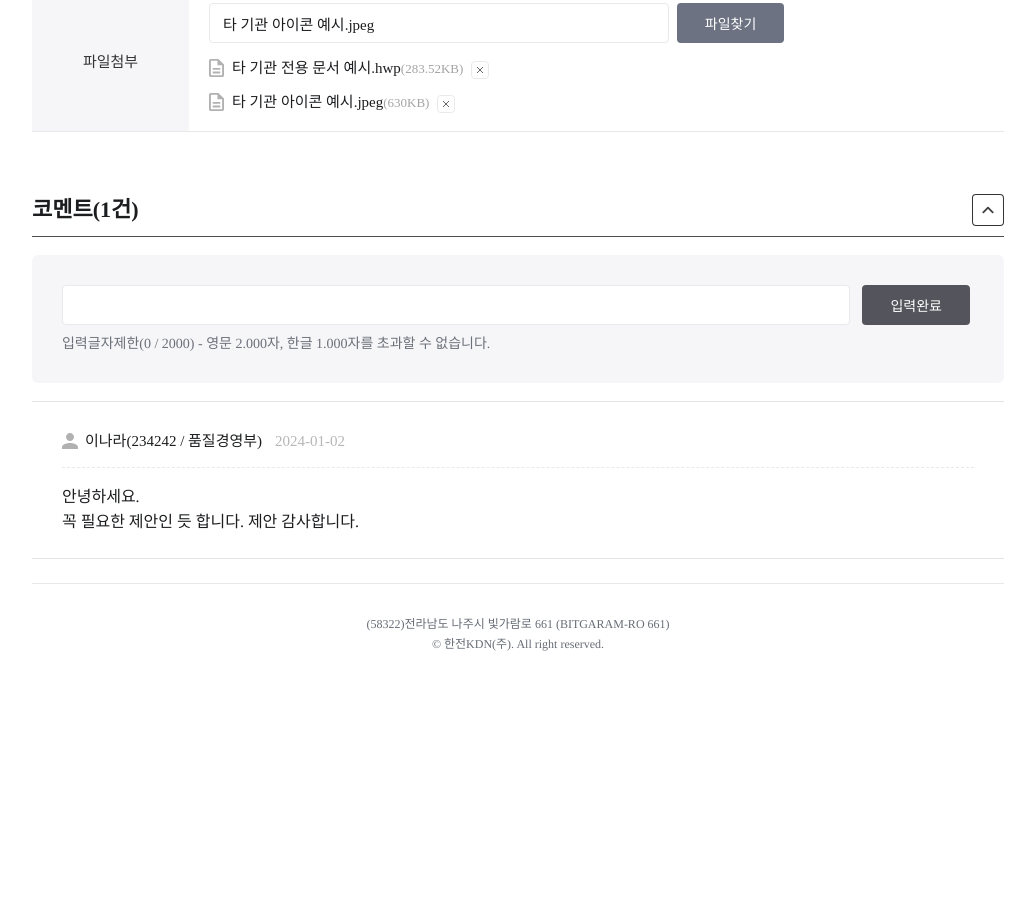
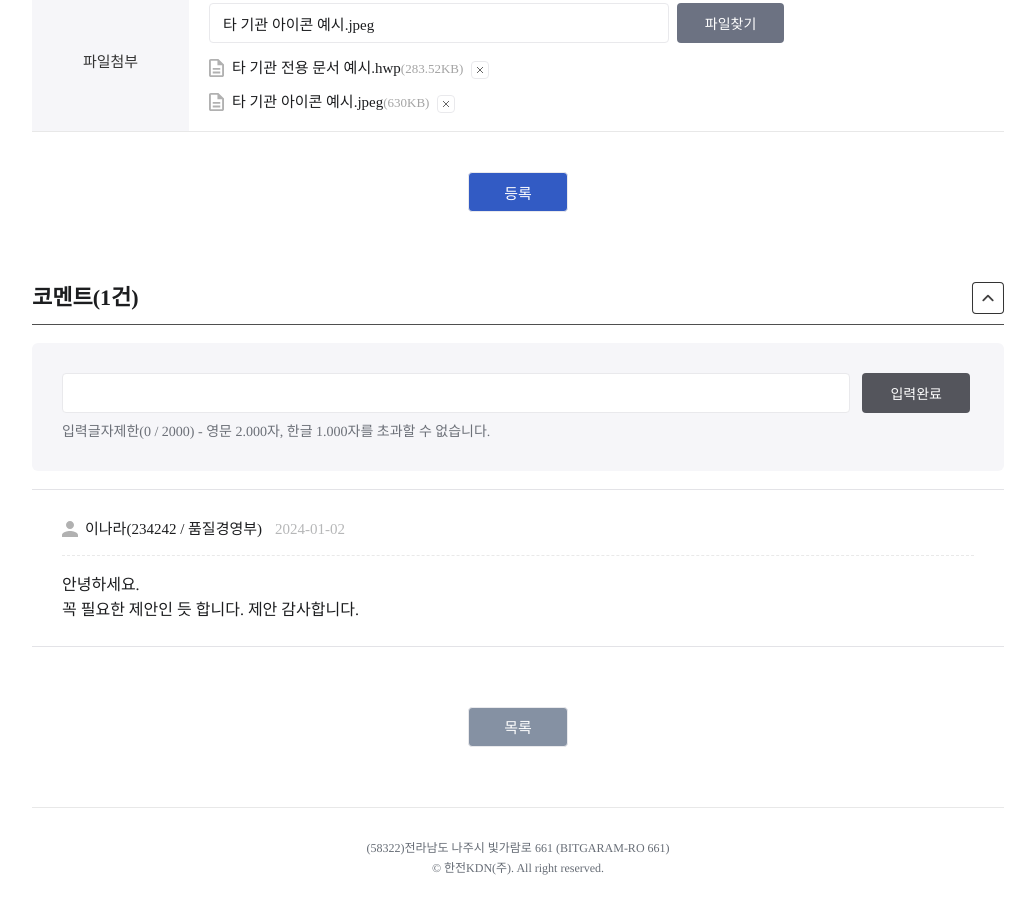
Before and after one commit to nsjwon/kdnPublishIE, a plain HTML site: page pages/SGST-UI-02-002.html in a window 1280 px wide. Shown: the part 1778-2692 px from the top of the page, without its empty margins (242-1277 px from the left). Before the commit the page ends 2496 px from the top, so only its background shows below. Drawn offline with Linux system fonts and the light colour scheme; a web font is replaced by a local one.

Commit message:
240207_사전검토 수정

```diff
--- a/pages/SGST-UI-02-002.html
+++ b/pages/SGST-UI-02-002.html
@@ -428,6 +428,15 @@
                                 </table>
                             </div>
                         </div>
+
+                        <!-- 버튼 영역:s -->
+                        <div class="board-btn-wrap mt40">
+                            <div class="btn-wrap">
+                                <input type="button" value="등록" class="btn-regist">
+                            </div>
+                        </div>
+                        <!-- 버튼 영역:e -->
+
                         <!-- 검토결과:s -->
 
                         <!-- 코멘트:s -->
@@ -483,6 +492,15 @@
                             </div>
                         </div>
                         <!-- 코멘트:e -->
+
+
+                        <!-- 버튼 영역:s -->
+                        <div class="board-btn-wrap">
+                            <div class="btn-wrap">
+                                <input type="button" value="목록" class="btn-listview">
+                            </div>
+                        </div>
+                        <!-- 버튼 영역:e -->
 
                     </div>
                 </div>
```
